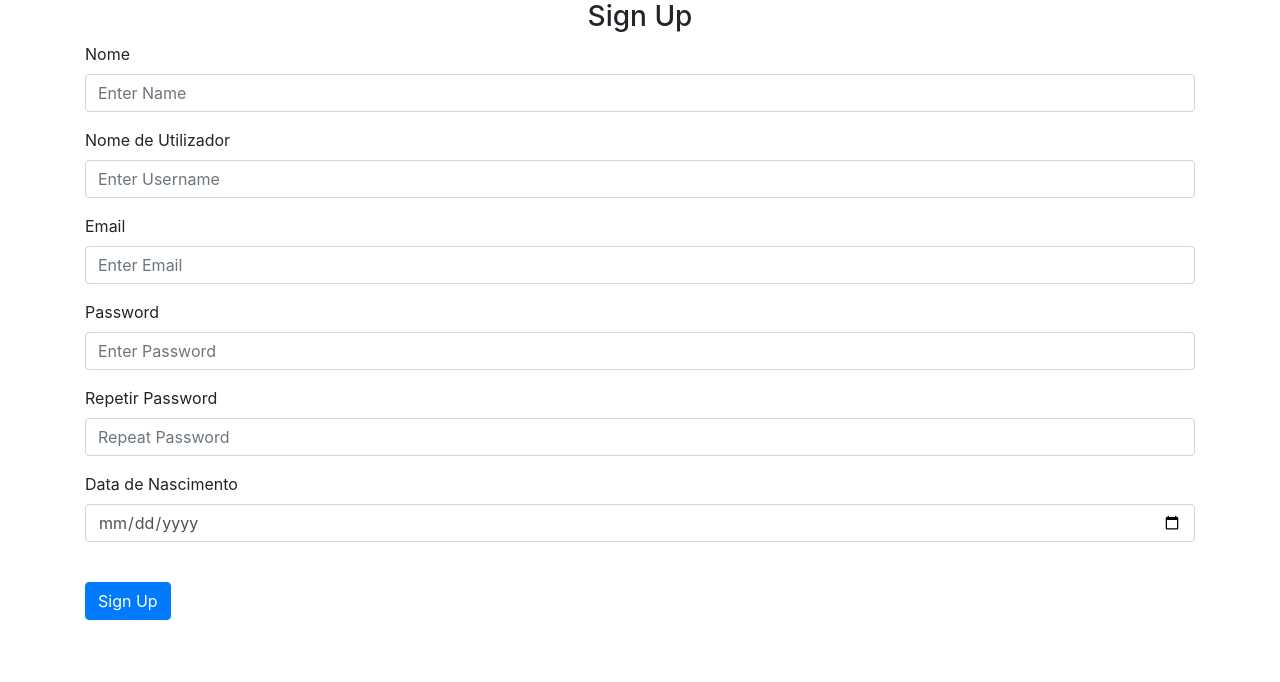
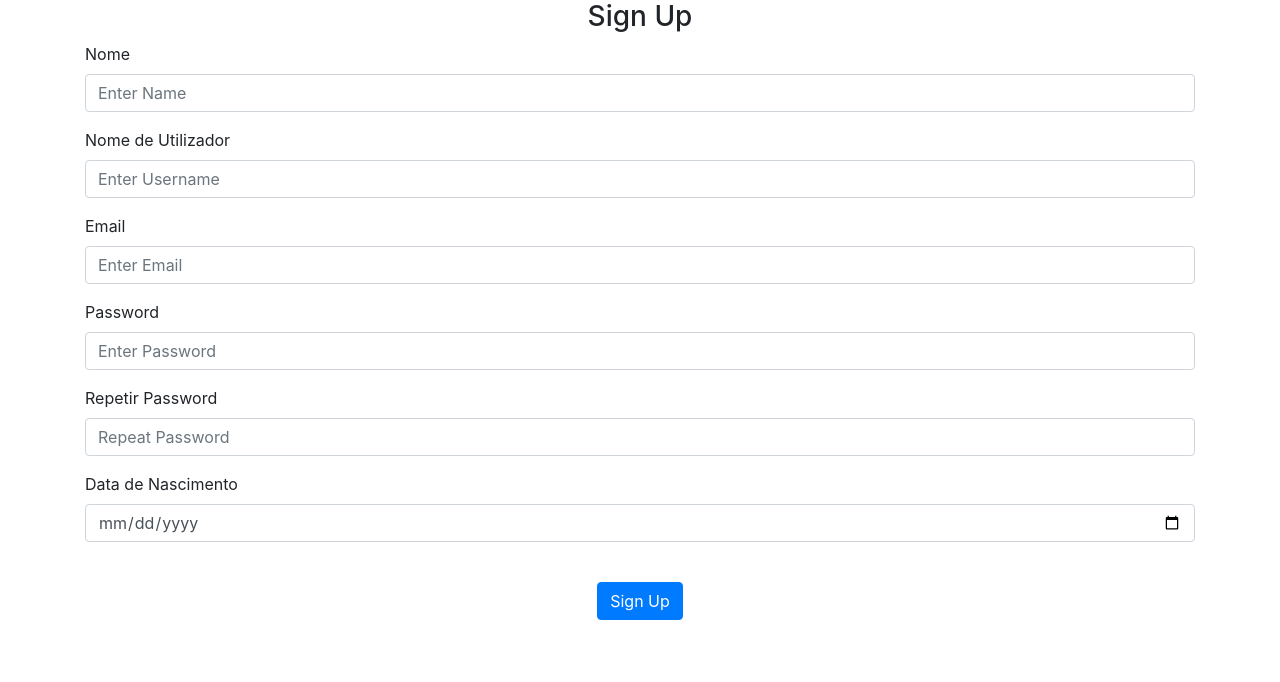
Before and after one commit to 29medium/RAS_Project, a Flask app: page /sign-up in a window 1280 px wide. Shown: the part 80-762 px from the top of the page. Run offline with Flask 2, Linux system fonts and the light colour scheme; some libraries are stand-ins or nearby versions.

Commit message:
pequenas cenas no html

```diff
--- a/website/templates/base.html
+++ b/website/templates/base.html
@@ -15,6 +15,9 @@
       href="https://stackpath.bootstrapcdn.com/font-awesome/4.7.0/css/font-awesome.min.css"
       crossorigin="anonymous"
     />
+
+    <link href="https://fonts.googleapis.com/css?family=Source+Sans+Pro:300,400,400i,700" rel="stylesheet">
+    <link rel="stylesheet" href="http://code.ionicframework.com/ionicons/2.0.1/css/ionicons.min.css">
 
     <title>{% block title %}Home{% endblock %}</title>
   </head>
@@ -61,6 +64,7 @@
 
 
     <div class="container">{% block content %} {% endblock %}</div>
+
     <script
       src="https://code.jquery.com/jquery-3.2.1.slim.min.js"
       integrity="sha384-KJ3o2DKtIkvYIK3UENzmM7KCkRr/rE9/Qpg6aAZGJwFDMVNA/GpGFF93hXpG5KkN"
--- a/website/templates/home.html
+++ b/website/templates/home.html
@@ -2,5 +2,5 @@
 {% block title %} Home {% endblock %}
 
 {% block content %}
-<h1>This is the HOMEPAGE</h1>
+<h1 align="center" >This is the HOMEPAGE</h1>
 {% endblock %}
--- a/website/templates/sign_up.html
+++ b/website/templates/sign_up.html
@@ -31,6 +31,8 @@
         <input type="date" class="form-control" id="dataN" name="dataN" max={{ maxDate }} placeholder="Date"/>
     </div>
     <br />
-    <button type="submit" class="btn btn-primary">Sign Up</button>
+    <div class="text-center">
+        <button type="submit" class="btn btn-primary">Sign Up</button>
+    </div>
 </form>
 {% endblock %}
```
Also changed, not shown: website/templates/login.html (+5 -2 lines).
